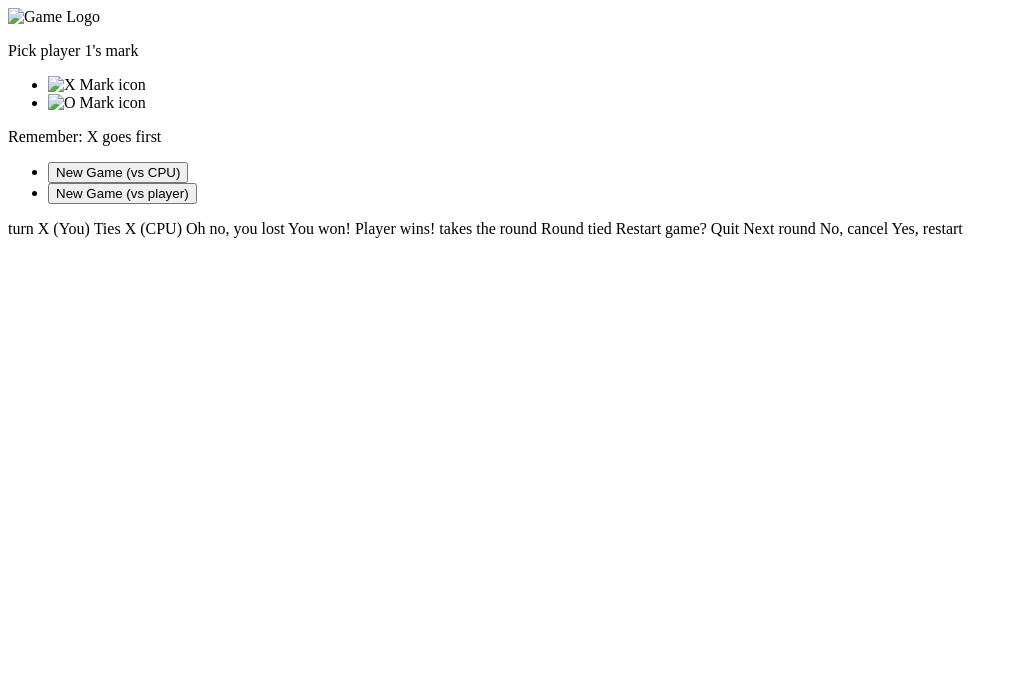
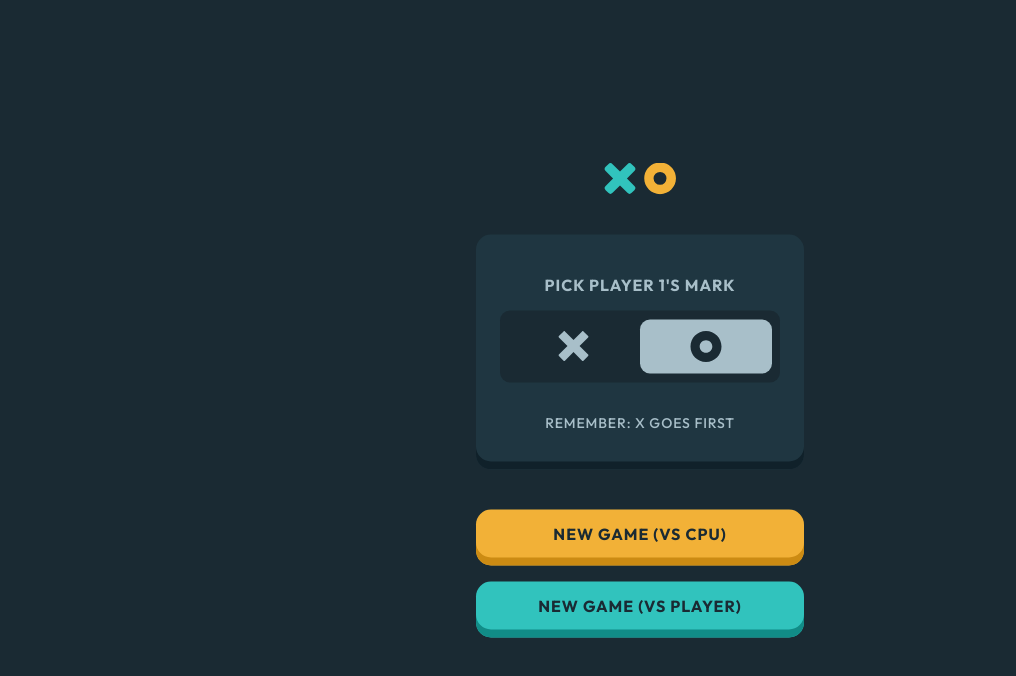
Before and after one commit to jezzydev/tic-tac-toe-game, a website: page index.html in a window 1280 px wide. Shown: the whole page, without its empty margins (0-1016 px from the left). Drawn offline with Linux system fonts and the light colour scheme.

Commit message:
initial commit. Define html structure, add styling to the main menu.

```diff
--- a/index.html
+++ b/index.html
@@ -1,4 +1,4 @@
-<!DOCTYPE html>
+<!doctype html>
 <html lang="en">
     <head>
         <meta charset="UTF-8" />
@@ -11,6 +11,7 @@
             href="./assets/favicon-32x32.png"
         />
 
+        <link rel="stylesheet" href="styles/app.css" />
         <title>Frontend Mentor | Tic Tac Toe</title>
     </head>
     <body>
@@ -18,27 +19,69 @@
             <div class="AppContainer__content">
                 <div class="NewGame__container">
                     <header class="NewGame__header">
-            <img class="Game__logo" src="" alt="Game Logo" />
+                        <img
+                            class="Game__logo"
+                            src="./assets/logo.svg"
+                            alt="Game Logo"
+                        />
                     </header>
 
                     <div class="NemGame__playerMarkContainer">
                         <div class="PlayerMarkContainer">
                             <header class="PlayerMarkContainer__header">
-                <p class="PlayerMarkContainer__title">Pick player 1's mark</p>
+                                <p class="PlayerMarkContainer__title">
+                                    Pick player 1's mark
+                                </p>
                             </header>
                             <div class="PlayerMarkContainer__content">
                                 <div class="PlayerMarkContainer__markContainer">
                                     <ul class="PlayerMarkContainer__markList">
                                         <li class="MarkItem">
-                      <span class="MarkItem__wrapper"
-                        ><img class="MarkItem__icon" src="" alt="X Mark icon"
-                      /></span>
+                                            <button
+                                                id="markBtn-X"
+                                                class="MarkBtn"
+                                                type="button"
+                                            >
+                                                <span
+                                                    class="MarkBtn__iconWrapper"
+                                                >
+                                                    <svg
+                                                        width="32"
+                                                        height="32"
+                                                        viewBox="0 0 66 66"
+                                                        xmlns="http://www.w3.org/2000/svg"
+                                                    >
+                                                        <path
+                                                            d="M51.12 1.269c.511 0 1.023.195 1.414.586l9.611 9.611c.391.391.586.903.586 1.415s-.195 1.023-.586 1.414L44.441 32l17.704 17.705c.391.39.586.902.586 1.414 0 .512-.195 1.024-.586 1.415l-9.611 9.611c-.391.391-.903.586-1.415.586a1.994 1.994 0 0 1-1.414-.586L32 44.441 14.295 62.145c-.39.391-.902.586-1.414.586a1.994 1.994 0 0 1-1.415-.586l-9.611-9.611a1.994 1.994 0 0 1-.586-1.415c0-.512.195-1.023.586-1.414L19.559 32 1.855 14.295a1.994 1.994 0 0 1-.586-1.414c0-.512.195-1.024.586-1.415l9.611-9.611c.391-.391.903-.586 1.415-.586s1.023.195 1.414.586L32 19.559 49.705 1.855c.39-.391.902-.586 1.414-.586Z"
+                                                            stroke-width="2"
+                                                        />
+                                                    </svg>
+                                                </span>
+                                            </button>
                                         </li>
 
-                    <li class="MarkItem SelectedMark">
-                      <span class="MarkItem__wrapper"
-                        ><img class="MarkItem__icon" src="" alt="O Mark icon"
-                      /></span>
+                                        <li class="MarkItem">
+                                            <button
+                                                id="markBtn-O"
+                                                class="MarkBtn MarkBtn--selected"
+                                                type="button"
+                                            >
+                                                <span
+                                                    class="MarkBtn__iconWrapper"
+                                                >
+                                                    <svg
+                                                        width="32"
+                                                        height="32"
+                                                        viewBox="0 0 66 66"
+                                                        xmlns="http://www.w3.org/2000/svg"
+                                                    >
+                                                        <path
+                                                            d="M33 1c17.673 0 32 14.327 32 32 0 17.673-14.327 32-32 32C15.327 65 1 50.673 1 33 1 15.327 15.327 1 33 1Zm0 18.963c-7.2 0-13.037 5.837-13.037 13.037 0 7.2 5.837 13.037 13.037 13.037 7.2 0 13.037-5.837 13.037-13.037 0-7.2-5.837-13.037-13.037-13.037Z"
+                                                            stroke-width="2"
+                                                        />
+                                                    </svg>
+                                                </span>
+                                            </button>
                                         </li>
                                     </ul>
                                 </div>
@@ -50,12 +93,13 @@
                     </div>
 
                     <div class="NewGame__opponentContainer">
+                        <div class="OpponentContainer">
                             <ul class="OpponentContainer__opponentList">
                                 <li class="OpponentItem">
                                     <button
                                         id="opponent-btn-cpu"
                                         type="button"
-                  class="OpponentBtn OpponentBtn--cpu"
+                                        class="OpponentBtn OpponentBtn--cpu bg--O"
                                     >
                                         New Game (vs CPU)
                                     </button>
@@ -64,7 +108,7 @@
                                     <button
                                         id="opponent-btn-player"
                                         type="button"
-                  class="OpponentBtn OpponentBtn--player"
+                                        class="OpponentBtn OpponentBtn--player bg--X"
                                     >
                                         New Game (vs player)
                                     </button>
@@ -72,23 +116,9 @@
                             </ul>
                         </div>
                     </div>
-
-        <!-- Game board start -->
-        <!-- x/o icon -->
-        turn X (You)
-        <!-- Your score -->
-        Ties
-        <!-- Ties score -->
-        X (CPU)
-        <!-- CPU score -->
-        Oh no, you lost You won! Player
-        <!-- 1/2 -->
-        wins!
-        <!-- x/o icon -->
-        takes the round Round tied Restart game? Quit Next round No, cancel Yes,
-        restart
-        <!-- Game board end -->
                 </div>
             </div>
+        </div>
+        <script src="scripts/app.js"></script>
     </body>
 </html>
--- /dev/null
+++ b/styles/app.css
@@ -0,0 +1,218 @@
+@import url('https://fonts.googleapis.com/css2?family=Outfit:wght@100..900&display=swap');
+
+* {
+    box-sizing: border-box;
+}
+
+html {
+    /* colors */
+    --color-lightBlue: #31c3bd;
+    --color-lightBlue--hover: #65e9e4;
+    --color-lightBlue--innerShadow: #118c87;
+    --color-lightYellow: #f2b137;
+    --color-lightYellow--hover: #ffc860;
+    --color-lightYellow--innerShadow: #cc8b13;
+    --color-darkNavy: #1a2a33;
+    --color-semiDarkNavy: #1f3641;
+    --color-silver: #a8bfc9;
+    --color-silver--hover: #dbe8ed;
+    --color-shadow: #10212a;
+
+    /* fonts */
+    --fontFamily: 'Outfit', sans-serif;
+    --font-headingL: 700 40px var(--fontFamily);
+    --font-headingM: 700 24px var(--fontFamily);
+    --font-headingS: 700 20px var(--fontFamily);
+    --font-headingXS: 700 16px var(--fontFamily);
+    --font-bodyM: 500 14px var(--fontFamily);
+
+    --appMinWidth: 327px;
+    --appMaxWidth: 460px;
+}
+
+img {
+    border-style: none;
+}
+
+input,
+button {
+    font-family: inherit;
+    font-size: 100%;
+    margin: 0;
+    text-transform: none;
+    border: none;
+    cursor: pointer;
+}
+
+button {
+    background-color: transparent;
+    color: var(--color-darkNavy);
+    text-transform: uppercase;
+}
+
+html,
+body {
+    min-height: 100vh;
+}
+
+body {
+    margin: 0;
+    text-transform: uppercase;
+}
+
+ul,
+li {
+    list-style: none;
+    padding: 0;
+    margin: 0;
+}
+
+body,
+p {
+    font: var(--font-bodyM);
+    letter-spacing: 0.8px;
+}
+
+.bg--X {
+    background-color: var(--color-lightBlue);
+}
+
+.bg--O {
+    background-color: var(--color-lightYellow);
+}
+
+.Game__logo {
+    width: 72px;
+    height: 32px;
+}
+
+.AppContainer {
+    height: 100vh;
+    min-width: 327px;
+    background-color: var(--color-darkNavy);
+    position: relative;
+}
+
+.AppContainer__content {
+    position: absolute;
+    top: 50%;
+    left: 50%;
+    transform: translate(-50%, -50%);
+}
+
+.NewGame__container {
+    display: grid;
+    grid-template-rows: repeat(3, auto);
+    gap: 40px;
+
+    .NewGame__header {
+        display: flex;
+        justify-content: center;
+        align-items: center;
+    }
+}
+
+.PlayerMarkContainer {
+    display: grid;
+    grid-template-rows: repeat(3, auto);
+    justify-items: center;
+    align-items: center;
+    border-radius: 15px;
+    padding: 24px;
+
+    background-color: var(--color-semiDarkNavy);
+    color: var(--color-silver);
+    box-shadow: inset 0 -8px 0 0 var(--color-shadow);
+
+    .PlayerMarkContainer__header {
+        .PlayerMarkContainer__title {
+            font: var(--font-headingXS);
+            letter-spacing: 1px;
+            color: var(--color-silver);
+        }
+    }
+
+    .PlayerMarkContainer__content {
+        display: grid;
+        gap: 17px;
+        justify-items: center;
+
+        .PlayerMarkContainer__description {
+            letter-spacing: 0.88px;
+            color: var(--color-silver);
+        }
+    }
+}
+
+.PlayerMarkContainer__markContainer {
+    border-radius: 10px;
+    background-color: var(--color-darkNavy);
+    padding: 9px 8px;
+
+    .PlayerMarkContainer__markList {
+        display: grid;
+        grid-template-columns: repeat(2, auto);
+
+        .MarkItem {
+            width: 132px;
+            height: 54px;
+
+            .MarkBtn {
+                border: none;
+                border-radius: 10px;
+                background-color: transparent;
+                width: 100%;
+                height: 100%;
+                display: inline-flex;
+                justify-content: center;
+                align-items: center;
+
+                .MarkBtn__iconWrapper {
+                    width: 32px;
+                    height: 32px;
+
+                    svg {
+                        width: inherit;
+                        height: inherit;
+                        fill: var(--color-silver);
+                        stroke: transparent;
+                    }
+                }
+
+                &.MarkBtn--selected {
+                    background-color: var(--color-silver);
+
+                    .MarkBtn__iconWrapper svg {
+                        fill: var(--color-darkNavy);
+                    }
+                }
+            }
+        }
+    }
+}
+
+.OpponentContainer {
+    .OpponentContainer__opponentList {
+        display: grid;
+        gap: 16px;
+        grid-template-rows: repeat(2, auto);
+
+        .OpponentBtn {
+            border: none;
+            border-radius: 15px;
+            width: 100%;
+            padding: 14px 5px 22px;
+            font: var(--font-headingXS);
+            letter-spacing: 1px;
+
+            &.bg--O {
+                box-shadow: inset 0 -8px 0 0
+                    var(--color-lightYellow--innerShadow);
+            }
+
+            &.bg--X {
+                box-shadow: inset 0 -8px 0 0 var(--color-lightBlue--innerShadow);
+            }
+        }
+    }
+}
```
Also changed, not shown: eslint.config.mjs (added, +21 -0 lines), package.json (added, +31 -0 lines), playgame.html (+47 -21 lines), scripts/app.js (added, +18 -0 lines), 3 other files. Lines whose indentation alone changed are shown as unchanged.
